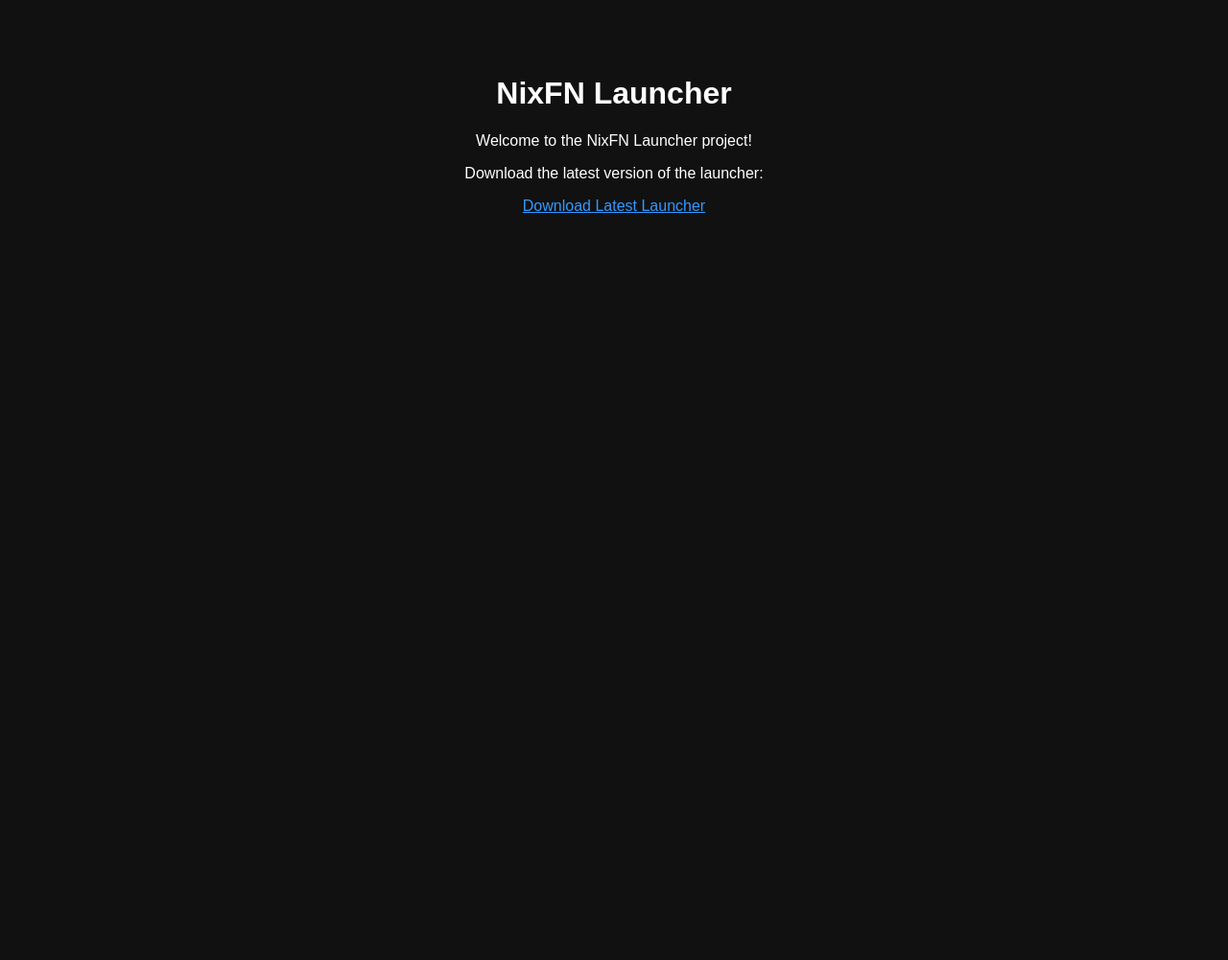
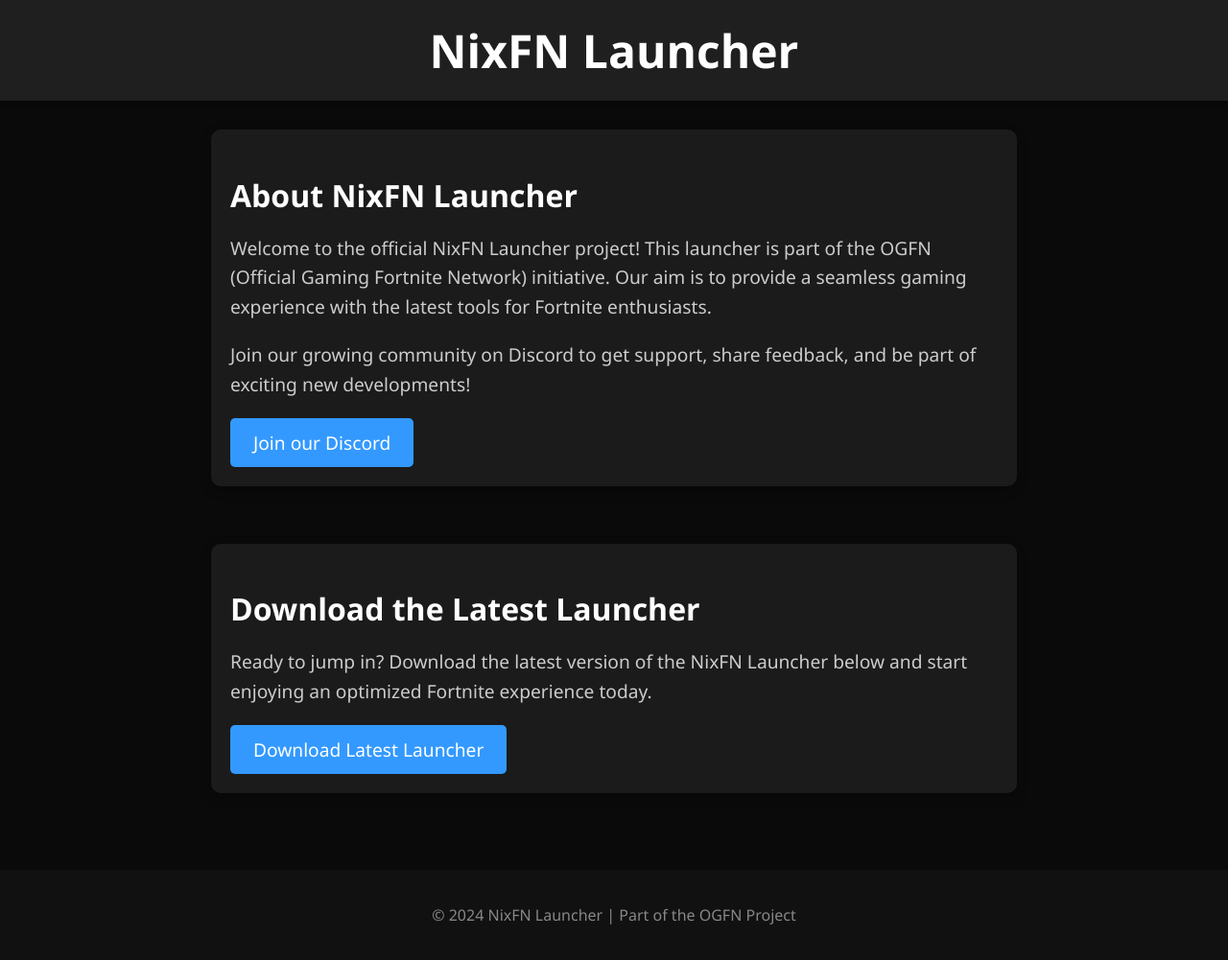
Before and after one commit to niou5/nixfn, a plain HTML site: page index.html in a window 1280 px wide. Shown: the whole page at 96% size. Before the commit the page ends 800 px from the top, so only its background shows below. Drawn offline with Linux system fonts and the light colour scheme.

Commit message:
Update index.html

```diff
--- a/index.html
+++ b/index.html
@@ -6,24 +6,107 @@
     <title>NixFN Launcher</title>
     <style>
         body {
-            font-family: Arial, sans-serif;
+            font-family: 'Segoe UI', Tahoma, Geneva, Verdana, sans-serif;
+            background-color: #0a0a0a;
+            color: #f0f0f0;
+            margin: 0;
+            padding: 0;
+            display: flex;
+            flex-direction: column;
+            align-items: center;
+        }
+
+        header {
+            background-color: #1f1f1f;
+            width: 100%;
+            padding: 20px;
+            text-align: center;
+            box-shadow: 0 4px 6px rgba(0, 0, 0, 0.3);
+        }
+
+        header h1 {
+            margin: 0;
+            font-size: 3em;
+            color: #ffffff;
+        }
+
+        section {
+            max-width: 800px;
+            width: 100%;
+            margin: 30px auto;
+            padding: 20px;
+            background-color: #1b1b1b;
+            border-radius: 10px;
+            box-shadow: 0 4px 12px rgba(0, 0, 0, 0.3);
+        }
+
+        section h2 {
+            font-size: 2em;
+            margin-bottom: 10px;
+            color: #ffffff;
+        }
+
+        section p {
+            font-size: 1.2em;
+            line-height: 1.6em;
+            color: #cccccc;
+        }
+
+        .button {
+            display: inline-block;
+            padding: 12px 24px;
+            background-color: #3399FF;
+            color: white;
+            text-decoration: none;
+            font-size: 1.2em;
+            border-radius: 5px;
+            transition: background-color 0.3s ease;
+        }
+
+        .button:hover {
+            background-color: #267acc;
+        }
+
+        footer {
+            margin-top: 50px;
+            padding: 20px;
+            width: 100%;
             background-color: #111;
-            color: white;
             text-align: center;
-            padding: 50px;
+            color: #888;
         }
+
         a {
             color: #3399FF;
         }
+
         a:hover {
             text-decoration: underline;
         }
     </style>
 </head>
 <body>
-    <h1>NixFN Launcher</h1>
-    <p>Welcome to the NixFN Launcher project!</p>
-    <p>Download the latest version of the launcher:</p>
-    <a href="https://github.com/niou5/nixfn/releases/download/1.0.0/NixFN.msi" download>Download Latest Launcher</a>
+
+    <header>
+        <h1>NixFN Launcher</h1>
+    </header>
+
+    <section>
+        <h2>About NixFN Launcher</h2>
+        <p>Welcome to the official NixFN Launcher project! This launcher is part of the OGFN (Official Gaming Fortnite Network) initiative. Our aim is to provide a seamless gaming experience with the latest tools for Fortnite enthusiasts.</p>
+        <p>Join our growing community on Discord to get support, share feedback, and be part of exciting new developments!</p>
+        <a class="button" href="https://discord.gg/xrYvcct7" target="_blank">Join our Discord</a>
+    </section>
+
+    <section>
+        <h2>Download the Latest Launcher</h2>
+        <p>Ready to jump in? Download the latest version of the NixFN Launcher below and start enjoying an optimized Fortnite experience today.</p>
+        <a class="button" href="https://github.com/niou5/nixfn/releases/download/1.0.0/NixFN.msi" download>Download Latest Launcher</a>
+    </section>
+
+    <footer>
+        <p>&copy; 2024 NixFN Launcher | Part of the OGFN Project</p>
+    </footer>
+
 </body>
 </html>
```
